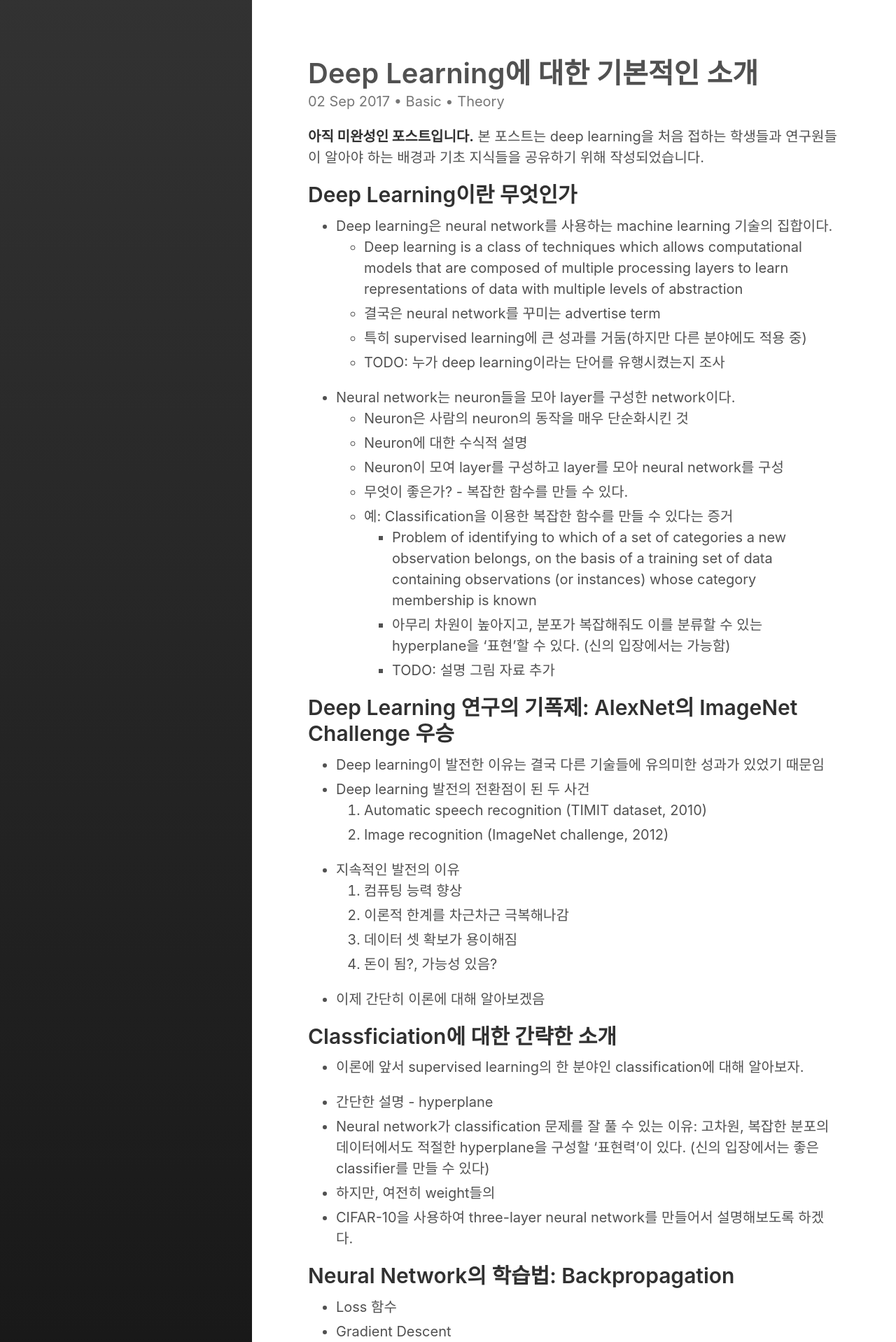
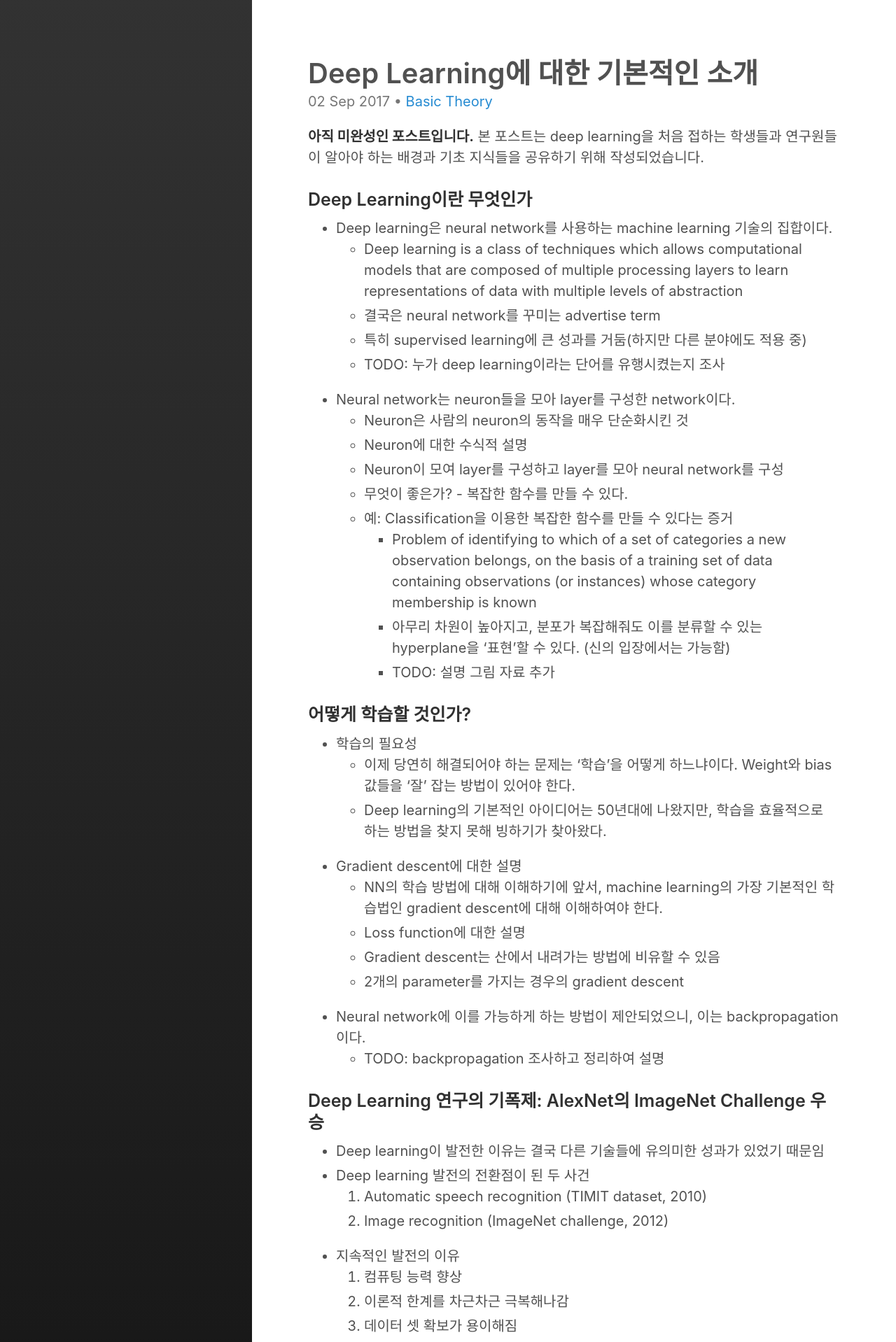
Before and after one commit to shnoh171/shnoh171.github.io, a Jekyll site: the page built from _posts/2017-09-02-introduction-to-deep-learning.md, in a window 1280 px wide. Shown: the top 1918 px of the page at 70% size. Built offline with Jekyll 4.4.1, drawn with Linux system fonts in a browser that asks for light colours; some of the changed text lies outside the part shown.

Commit message:
Update introduction-to-deep-learning

```diff
--- a/_posts/2017-09-02-introduction-to-deep-learning.md
+++ b/_posts/2017-09-02-introduction-to-deep-learning.md
@@ -1,11 +1,12 @@
 ---
 layout: post
 title: Deep Learning에 대한 기본적인 소개
-categories: Basic Theory
+categories:
+  - Basic Theory
 ---
 **아직 미완성인 포스트입니다.** 본 포스트는 deep learning을 처음 접하는 학생들과 연구원들이 알아야 하는 배경과 기초 지식들을 공유하기 위해 작성되었습니다.
 
-## Deep Learning이란 무엇인가
+### Deep Learning이란 무엇인가
 * Deep learning은 neural network를 사용하는 machine learning 기술의 집합이다.
   + Deep learning is a class of techniques which allows computational models that are composed of multiple processing layers to learn representations of data with multiple levels of abstraction
   + 결국은 neural network를 꾸미는 advertise term
@@ -21,7 +22,20 @@
     - 아무리 차원이 높아지고, 분포가 복잡해줘도 이를 분류할 수 있는 hyperplane을 '표현'할 수 있다. (신의 입장에서는 가능함)
     - TODO: 설명 그림 자료 추가
 
-## Deep Learning 연구의 기폭제: AlexNet의 ImageNet Challenge 우승
+### 어떻게 학습할 것인가?
+
+* 학습의 필요성
+  + 이제 당연히 해결되어야 하는 문제는 '학습'을 어떻게 하느냐이다. Weight와 bias 값들을 '잘' 잡는 방법이 있어야 한다.
+  + Deep learning의 기본적인 아이디어는 50년대에 나왔지만, 학습을 효율적으로 하는 방법을 찾지 못해 빙하기가 찾아왔다.
+* Gradient descent에 대한 설명
+  + NN의 학습 방법에 대해 이해하기에 앞서, machine learning의 가장 기본적인 학습법인 gradient descent에 대해 이해하여야 한다.
+  + Loss function에 대한 설명
+  + Gradient descent는 산에서 내려가는 방법에 비유할 수 있음
+  + 2개의 parameter를 가지는 경우의 gradient descent
+* Neural network에 이를 가능하게 하는 방법이 제안되었으니, 이는 backpropagation이다.
+  + TODO: backpropagation 조사하고 정리하여 설명
+
+### Deep Learning 연구의 기폭제: AlexNet의 ImageNet Challenge 우승
 
 * Deep learning이 발전한 이유는 결국 다른 기술들에 유의미한 성과가 있었기 때문임
 * Deep learning 발전의 전환점이 된 두 사건
@@ -34,23 +48,9 @@
   4. 돈이 됨?, 가능성 있음?
 * 이제 간단히 이론에 대해 알아보겠음
 
-## Classficiation에 대한 간략한 소개
 
-* 이론에 앞서 supervised learning의 한 분야인 classification에 대해 알아보자.
 
-* 간단한 설명 - hyperplane
-* Neural network가 classification 문제를 잘 풀 수 있는 이유: 고차원, 복잡한 분포의 데이터에서도 적절한 hyperplane을 구성할 '표현력'이 있다. (신의 입장에서는 좋은 classifier를 만들 수 있다)
-* 하지만, 여전히 weight들의
-* CIFAR-10을 사용하여 three-layer neural network를 만들어서 설명해보도록 하겠다.
-
-## Neural Network의 학습법: Backpropagation
-
-* Loss 함수
-* Gradient Descent
-* Neural network에 gradient를 계산할 방법이 필요함 -> Backpropagation
-* Backpropagation 설명
-
-## Convolutional Neural Network (CNN)
+### Convolutional Neural Network (CNN)
 
 * 필요성: 연산량이 너무 많음
 * Motivation: 지역적 정보 활용?
```
